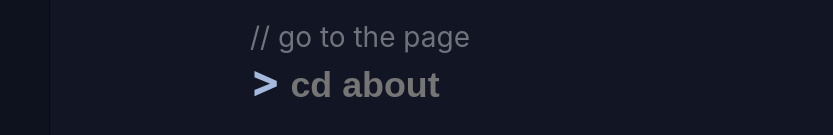
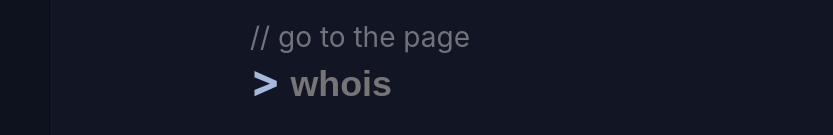
Before and after one commit to imLinguin/personal-website, a Nuxt app: page / in a window 1280 px wide. Shown: the part 497-632 px from the top of the page, without its empty margins (0-833 px from the left). Built offline with nearby package versions, Linux system fonts and the light colour scheme.

Commit message:
Add progress bar, command autocomplete

```diff
--- a/nuxt.config.js
+++ b/nuxt.config.js
@@ -1,7 +1,7 @@
 export default {
   // Target: https://go.nuxtjs.dev/config-target
   target: 'static',
-
+  loading: { color: '#a4b9db', height: '3px' },
   // Global page headers: https://go.nuxtjs.dev/config-head
   head: {
     title: 'Paweł Lidwin',
--- a/pages/index.vue
+++ b/pages/index.vue
@@ -9,12 +9,20 @@
         </p>
         <p id="comment">// go to the page</p>
         <div class="input-place">
-          ><input
+          >
+          <input
+            v-model="autocomplete"
+            type="text"
+            class="command-input bg"
+            readonly
+          />
+          <input
             v-model="inputValue"
             type="text"
             class="command-input"
-            placeholder="cd about"
+            placeholder="whois"
             @keyup.enter="commandAction"
+            @keyup.right="inputValue = autocomplete"
           />
         </div>
       </div>
@@ -29,8 +37,32 @@ export default Vue.extend({
   name: 'IndexPage',
   data() {
     return {
+      commands: [
+        'whois',
+        'cd about',
+        'cd github',
+        'cd heroic',
+        'cd twitter',
+        'cd linkedin',
+      ].sort(),
       inputValue: '',
+      autocomplete: '',
     }
+  },
+  watch: {
+    inputValue() {
+      this.autocomplete = this.inputValue
+      if (!this.inputValue) {
+        return
+      }
+
+      for (const command of this.commands) {
+        if (command.toLowerCase().startsWith(this.inputValue.toLowerCase())) {
+          this.autocomplete = command
+          break
+        }
+      }
+    },
   },
   methods: {
     commandAction() {
@@ -55,16 +87,25 @@ export default Vue.extend({
               window.open('https://github.com/Heroic-Games-Launcher', '_blank')
               break
             }
+            case 'twitter': {
+              window.open('https://twitter.com/imLinguin', '_blank')
+              break
+            }
+            case 'linkedin': {
+              window.open('https://www.linkedin.com/in/pawellidwin', '_blank')
+              break
+            }
           }
           break
         }
-        case 'who':
         case 'whois': {
           this.$router.push('/about-me')
-
           break
         }
       }
+
+      this.inputValue = ''
+      this.autocomplete = ''
     },
   },
 })
@@ -109,18 +150,26 @@ div.input-place {
   color: var(--primary);
   font-size: 0.8em;
   font-weight: bold;
-  input {
-    margin-left: 10px;
+  input.command-input {
+    margin: 10px;
     font-weight: bold;
     font-size: 0.8em;
     color: var(--primary);
     background-color: transparent;
     border: none;
+    position: absolute;
     background-image: none;
     box-shadow: none;
-    background-color: var(--lighter-dark);
+    z-index: 2;
+    background-color: transparent;
     &:focus {
       outline: none;
+    }
+    &.bg {
+      opacity: 0.6;
+      z-index: 1;
+      position: absolute;
+      user-select: none;
     }
   }
 }
```
